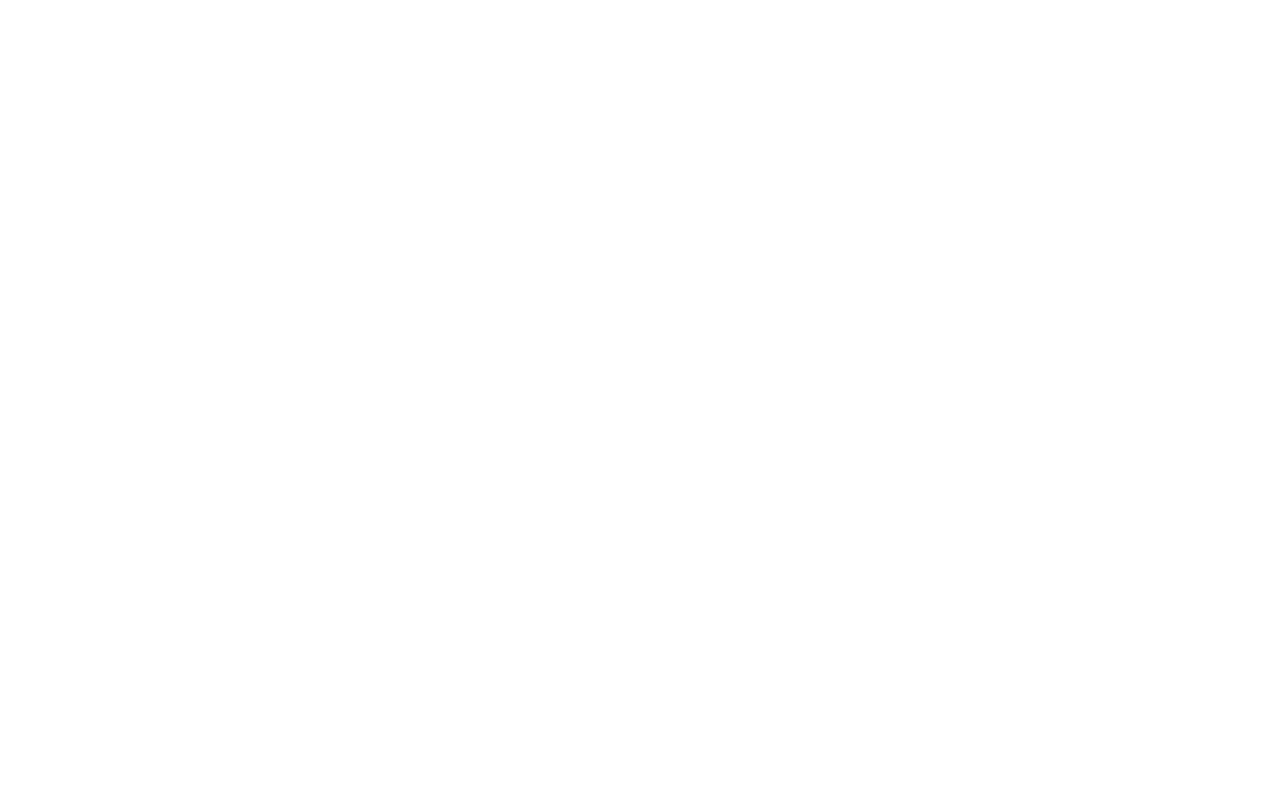
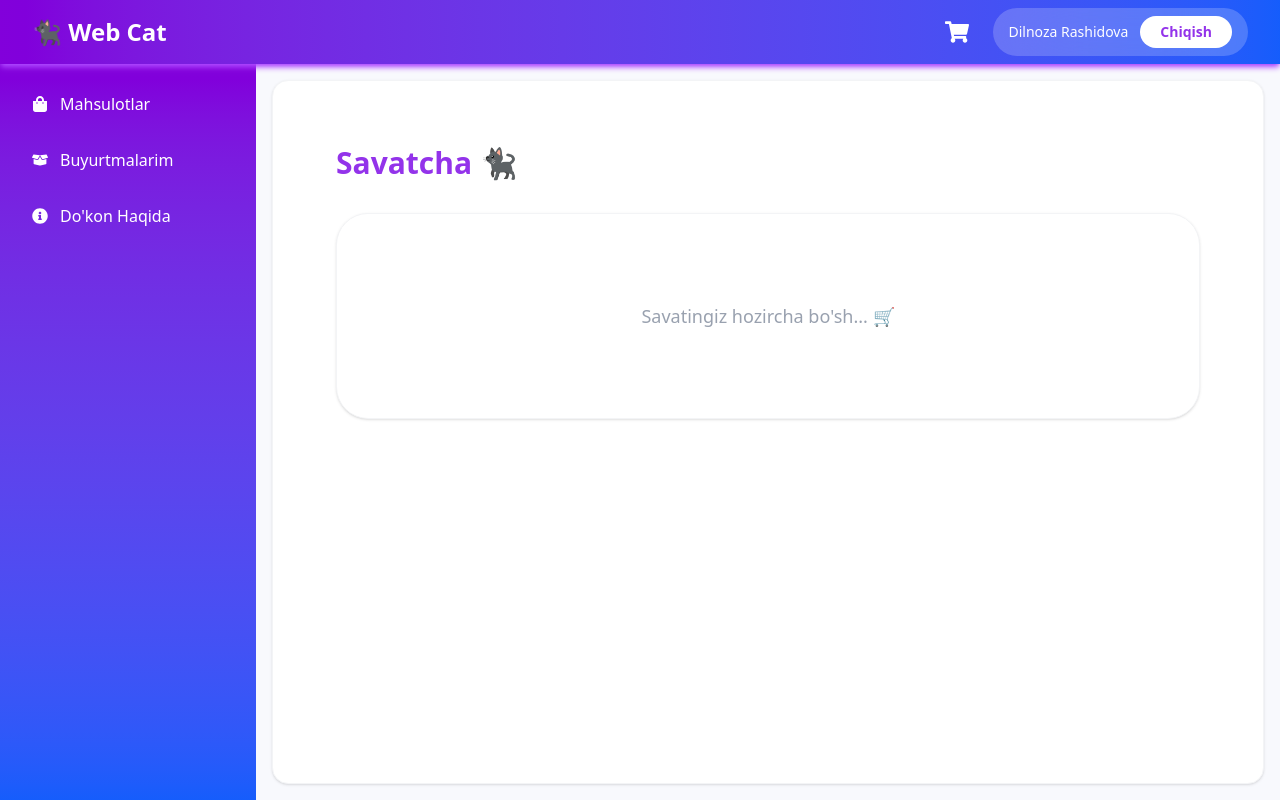
Before and after one commit to webdunyosi/webcat, a React (Vite) app: page /cart in a window 1280 px wide. Before the commit this address had no page. Built offline with nearby package versions, Linux system fonts and the light colour scheme.

Commit message:
added cart

```diff
--- a/src/App.jsx
+++ b/src/App.jsx
@@ -1,32 +1,30 @@
-// src/App.jsx
 import { Routes, Route } from "react-router-dom"
-
-// Layoutlar
+import { CartProvider } from "./context/CartContext"
 import MainLayout from "./layouts/MainLayout"
-
-// Sahifalar (Pages)
 import Products from "./pages/Products"
 import Orders from "./pages/Orders"
 import Login from "./pages/Login"
 import Register from "./pages/Register"
 import About from "./pages/About"
+import Cart from "./pages/Cart"
 
-function App() {
+const App = () => {
   return (
+    <CartProvider>
       <Routes>
-      {/* 1. FOYDALANUVCHI QISMI */}
+        {/* Layout bilan chiquvchi sahifalar */}
         <Route element={<MainLayout />}>
           <Route path="/" element={<Products />} />
           <Route path="/orders" element={<Orders />} />
           <Route path="/about" element={<About />} />
+          <Route path="/cart" element={<Cart />} />
         </Route>
 
-      {/* 2. ADMIN QISMI */}
-
-      {/* 3. LAYOUTSIZ SAHIFALAR (To'liq ekran - Login/Register) */}
+        {/* Layoutsiz (To'liq ekran) sahifalar */}
         <Route path="/login" element={<Login />} />
         <Route path="/register" element={<Register />} />
       </Routes>
+    </CartProvider>
   )
 }
 
--- a/src/components/common/Header.jsx
+++ b/src/components/common/Header.jsx
@@ -1,20 +1,34 @@
 import { FaShoppingCart } from "react-icons/fa"
+import { useCart } from "../../context/CartContext"
+import { Link } from "react-router-dom" // Sahifaga o'tish uchun Link import qilinadi
 
 const Header = () => {
+  const { cartItems } = useCart()
+
   return (
-    <div>
     <header className="h-16 bg-linear-90 from-purple-700 to-blue-600 text-white flex items-center justify-between px-8 shadow-md shadow-purple-500 z-50">
-        <div className="flex items-center gap-2 text-2xl font-bold">
+      <Link
+        to="/"
+        className="flex items-center gap-2 text-2xl font-bold cursor-pointer"
+      >
         <span>🐈‍⬛ Web Cat</span>
-        </div>
+      </Link>
 
       <div className="flex items-center gap-6">
-          <div className="relative cursor-pointer">
+        {/* Savatcha ikonkasini Link bilan o'raymiz */}
+        <Link
+          to="/cart"
+          className="relative cursor-pointer hover:scale-110 transition-transform"
+        >
           <FaShoppingCart size={24} />
+          {cartItems.length > 0 && (
             <span className="absolute -top-2 -right-2 bg-red-500 text-[10px] w-5 h-5 flex items-center justify-center rounded-full border-2 border-[#9333EA]">
-              1
+              {cartItems.length}
             </span>
-          </div>
+          )}
+        </Link>
+
+        {/* User qismi */}
         <div className="flex items-center gap-3 backdrop-blur-2xl bg-white/20 px-4 py-2 rounded-full">
           <span className="font-medium text-sm">Dilnoza Rashidova</span>
           <button className="cursor-pointer bg-white text-[#9333EA] px-5 py-1.5 rounded-full text-sm font-semibold hover:bg-gray-100 transition">
@@ -23,7 +37,6 @@ const Header = () => {
         </div>
       </div>
     </header>
-    </div>
   )
 }
 
--- a/src/components/common/ProductCard.jsx
+++ b/src/components/common/ProductCard.jsx
@@ -1,8 +1,20 @@
-// src/components/common/ProductCard.jsx
-const ProductCard = ({ title, price, category, image }) => {
+import { useCart } from "../../context/CartContext"
+
+const ProductCard = ({ id, title, price, category, image }) => {
+  const { addToCart } = useCart()
+
+  const handleAddToCart = () => {
+    // Narxni raqamga aylantirish (nuqta, vergul va bo'shliqlarni olib tashlaydi)
+    const cleanPrice =
+      typeof price === "string"
+        ? Number(price.replace(/[^0-9.-]+/g, ""))
+        : Number(price)
+
+    addToCart({ id, title, price: cleanPrice, image })
+  }
+
   return (
     <div className="bg-white rounded-3xl border border-gray-100 p-4 shadow-sm hover:shadow-xl transition-all group">
-      {/* Rasm qismi */}
       <div className="relative h-48 mb-4 overflow-hidden rounded-2xl bg-gray-50">
         <span className="absolute top-2 left-2 bg-purple-100 text-[#9333EA] text-[10px] px-3 py-1 rounded-full font-bold z-10">
           {category}
@@ -14,7 +26,6 @@ const ProductCard = ({ title, price, category, image }) => {
         />
       </div>
 
-      {/* Ma'lumotlar */}
       <div className="space-y-2">
         <h3 className="font-bold text-gray-800 line-clamp-1">{title}</h3>
         <p className="text-gray-500 text-xs line-clamp-2">
@@ -22,8 +33,13 @@ const ProductCard = ({ title, price, category, image }) => {
         </p>
 
         <div className="flex items-center justify-between pt-4">
-          <span className="text-[#9333EA] font-bold text-lg">{price} so'm</span>
-          <button className="bg-[#9333EA] text-white p-2 rounded-xl hover:bg-[#7e22ce] transition-colors flex items-center gap-1 px-4 text-sm font-semibold">
+          <span className="text-[#9333EA] font-bold text-lg">
+            {Number(price).toLocaleString()} so'm
+          </span>
+          <button
+            onClick={handleAddToCart}
+            className="bg-[#9333EA] text-white p-2 rounded-xl hover:bg-[#7e22ce] transition-all flex items-center gap-1 px-4 text-sm font-semibold cursor-pointer active:scale-95"
+          >
             <span className="text-lg">+</span> Savatga
           </button>
         </div>
--- a/src/context/CartContext.jsx
+++ b/src/context/CartContext.jsx
@@ -0,0 +1,57 @@
+import { createContext, useContext, useState } from "react"
+
+const CartContext = createContext()
+
+export const CartProvider = ({ children }) => {
+  const [cartItems, setCartItems] = useState([])
+
+  const addToCart = (product) => {
+    setCartItems((prev) => {
+      const isExist = prev.find((item) => item.id === product.id)
+      if (isExist) {
+        return prev.map((item) =>
+          item.id === product.id
+            ? { ...item, quantity: item.quantity + 1 }
+            : item,
+        )
+      }
+      return [...prev, { ...product, quantity: 1 }]
+    })
+  }
+
+  const removeFromCart = (id) => {
+    setCartItems((prev) => prev.filter((item) => item.id !== id))
+  }
+
+  const updateQuantity = (id, amount) => {
+    setCartItems((prev) =>
+      prev.map((item) =>
+        item.id === id
+          ? { ...item, quantity: Math.max(1, item.quantity + amount) }
+          : item,
+      ),
+    )
+  }
+
+  // NaN xatosini oldini olish uchun raqamga aylantirib hisoblash
+  const totalPrice = cartItems.reduce((acc, item) => {
+    const price = Number(item.price) || 0
+    return acc + price * item.quantity
+  }, 0)
+
+  return (
+    <CartContext.Provider
+      value={{
+        cartItems,
+        addToCart,
+        removeFromCart,
+        updateQuantity,
+        totalPrice,
+      }}
+    >
+      {children}
+    </CartContext.Provider>
+  )
+}
+
+export const useCart = () => useContext(CartContext)
--- a/src/pages/Cart.jsx
+++ b/src/pages/Cart.jsx
@@ -1,18 +1,79 @@
-// src/pages/Cart.jsx
+import { useCart } from "../context/CartContext"
+import { FaTrash, FaPlus, FaMinus } from "react-icons/fa"
+
 const Cart = () => {
+  const { cartItems, removeFromCart, updateQuantity, totalPrice } = useCart()
+
   return (
-    <div className="max-w-4xl mx-auto">
-      <h1 className="text-3xl font-bold text-[#9333EA] mb-6">Savat</h1>
-      <div className="bg-white p-6 rounded-3xl shadow-sm border border-gray-100">
-        <p className="text-gray-500 text-center py-10">Savatingiz hozircha bo'sh 🐈</p>
-        <div className="flex justify-end border-t pt-6">
-          <button className="bg-[#9333EA] text-white px-8 py-3 rounded-2xl font-bold">
-            Buyurtma berish
-          </button>
-        </div>
+    <div className="max-w-4xl mx-auto p-4 py-8">
+      <h1 className="text-3xl font-bold text-[#9333EA] mb-8">Savatcha 🐈‍⬛</h1>
+
+      <div className="bg-white p-6 rounded-[32px] shadow-sm border border-gray-100">
+        {cartItems.length === 0 ? (
+          <div className="text-center py-16 text-gray-400 text-lg">
+            Savatingiz hozircha bo'sh... 🛒
+          </div>
+        ) : (
+          <div className="space-y-6">
+            {cartItems.map((item) => (
+              <div
+                key={item.id}
+                className="flex items-center gap-4 border-b border-gray-50 pb-6 last:border-0"
+              >
+                <img
+                  src={item.image}
+                  className="w-24 h-24 bg-gray-50 rounded-2xl object-contain p-2"
+                />
+                <div className="flex-grow">
+                  <h3 className="font-bold text-gray-800">{item.title}</h3>
+                  <p className="text-[#9333EA] font-bold">
+                    {(item.price * item.quantity).toLocaleString()} so'm
+                  </p>
+                </div>
+                <div className="flex items-center gap-6">
+                  <div className="flex items-center gap-3 bg-gray-50 px-3 py-2 rounded-xl">
+                    <button
+                      onClick={() => updateQuantity(item.id, -1)}
+                      className="cursor-pointer text-gray-500 hover:text-purple-600"
+                    >
+                      <FaMinus size={12} />
+                    </button>
+                    <span className="font-bold min-w-[20px] text-center">
+                      {item.quantity}
+                    </span>
+                    <button
+                      onClick={() => updateQuantity(item.id, 1)}
+                      className="text-[#9333EA] cursor-pointer hover:text-purple-800"
+                    >
+                      <FaPlus size={12} />
+                    </button>
+                  </div>
+                  <button
+                    onClick={() => removeFromCart(item.id)}
+                    className="text-red-400 hover:text-red-600 p-2 cursor-pointer"
+                  >
+                    <FaTrash size={18} />
+                  </button>
+                </div>
+              </div>
+            ))}
+
+            <div className="flex flex-col md:flex-row justify-between items-center border-t border-gray-100 pt-8 gap-4">
+              <div>
+                <p className="text-gray-400 text-sm">Jami summa:</p>
+                <h2 className="text-3xl font-bold text-gray-800">
+                  {totalPrice.toLocaleString()} so'm
+                </h2>
+              </div>
+              <button className="bg-[#9333EA] text-white px-12 py-4 rounded-2xl font-bold hover:bg-purple-700 shadow-lg shadow-purple-200 cursor-pointer transition-all active:scale-95">
+                Buyurtma berish
+              </button>
+            </div>
+          </div>
+        )}
       </div>
     </div>
-  );
-};
+  )
+}
 
-export default Cart;
+export default Cart
--- a/src/pages/Products.jsx
+++ b/src/pages/Products.jsx
@@ -1,5 +1,4 @@
 import { useState } from "react"
-// Kerakli iconlarni import qilamiz
 import {
   FaBorderAll,
   FaCat,
@@ -9,7 +8,7 @@ import {
 } from "react-icons/fa"
 import ProductCard from "../components/common/ProductCard"
 
-// Kategoriyalarni ID va Icon komponenti bilan belgilaymiz
+// 1. Kategoriyalar ro'yxati
 const CATEGORIES = [
   { id: "all", name: "Hammasi", icon: <FaBorderAll /> },
   { id: "cats", name: "Mushuklar", icon: <FaCat /> },
@@ -17,39 +16,40 @@ const CATEGORIES = [
   { id: "items", name: "Buyumlar", icon: <FaShoppingBasket /> },
 ]
 
+// 2. Mahsulotlar bazasi (Narxlar raqam ko'rinishida!)
 const ALL_PRODUCTS = [
   {
     id: 1,
     title: "Premium Mushuk Ovqati",
-    price: "45,000",
+    price: 45000,
     category: "foods",
     image: "/products/1.png",
   },
   {
     id: 2,
     title: "Mushuk Konserva Ovqati",
-    price: "25,000",
+    price: 25000,
     category: "foods",
     image: "/products/2.png",
   },
   {
     id: 3,
     title: "Mushuk O'yinchoqlari",
-    price: "15,000",
+    price: 15000,
     category: "items",
     image: "/products/3.png",
   },
   {
     id: 4,
     title: "Mushuk Uyqu To'shagi",
-    price: "30,000",
+    price: 30000,
     category: "items",
     image: "/products/4.png",
   },
   {
     id: 5,
     title: "Scottish Fold Mushuk",
-    price: "150,000",
+    price: 150000,
     category: "cats",
     image: "/products/5.png",
   }
@@ -109,6 +109,8 @@ const Products = () => {
         {filteredProducts.map((product) => (
           <ProductCard key={product.id} {...product} />
         ))}
+
+        {/* Agar mahsulot topilmasa */}
         {filteredProducts.length === 0 && (
           <div className="col-span-full text-center py-20 bg-gray-50 rounded-3xl border-2 border-dashed border-gray-200">
             <p className="text-gray-400 text-lg italic">
```
Also changed, not shown: src/services/telegramService.js (deleted). Lines whose indentation alone changed are shown as unchanged.
